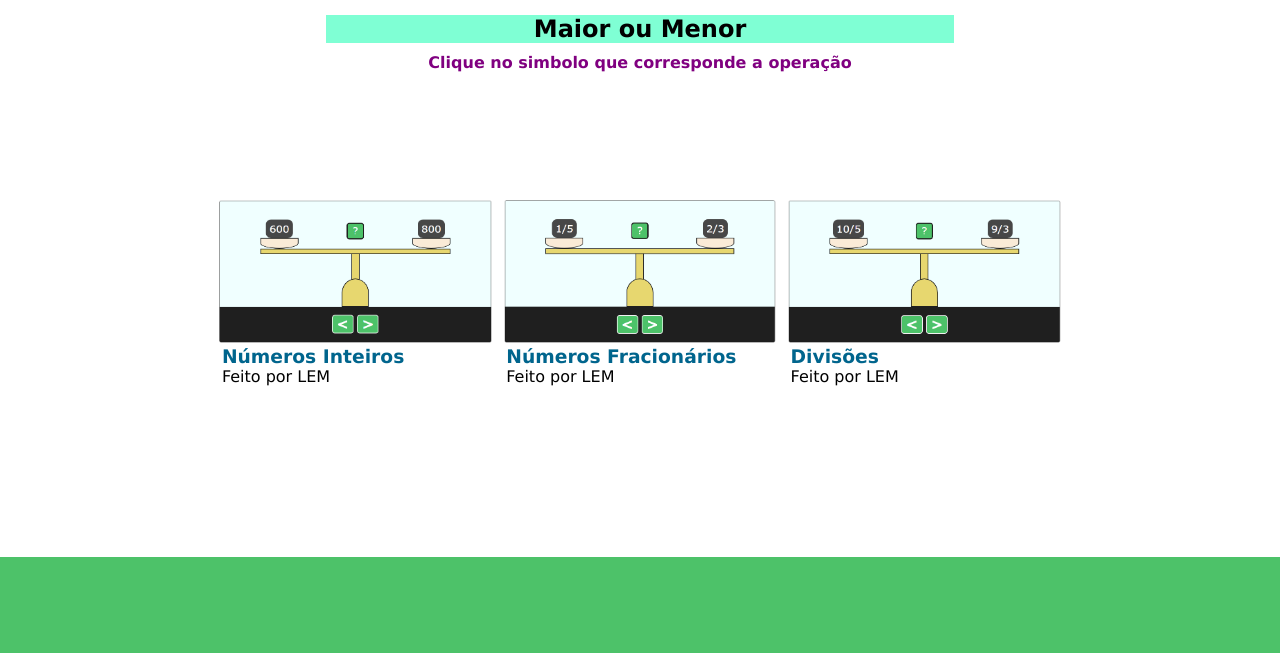
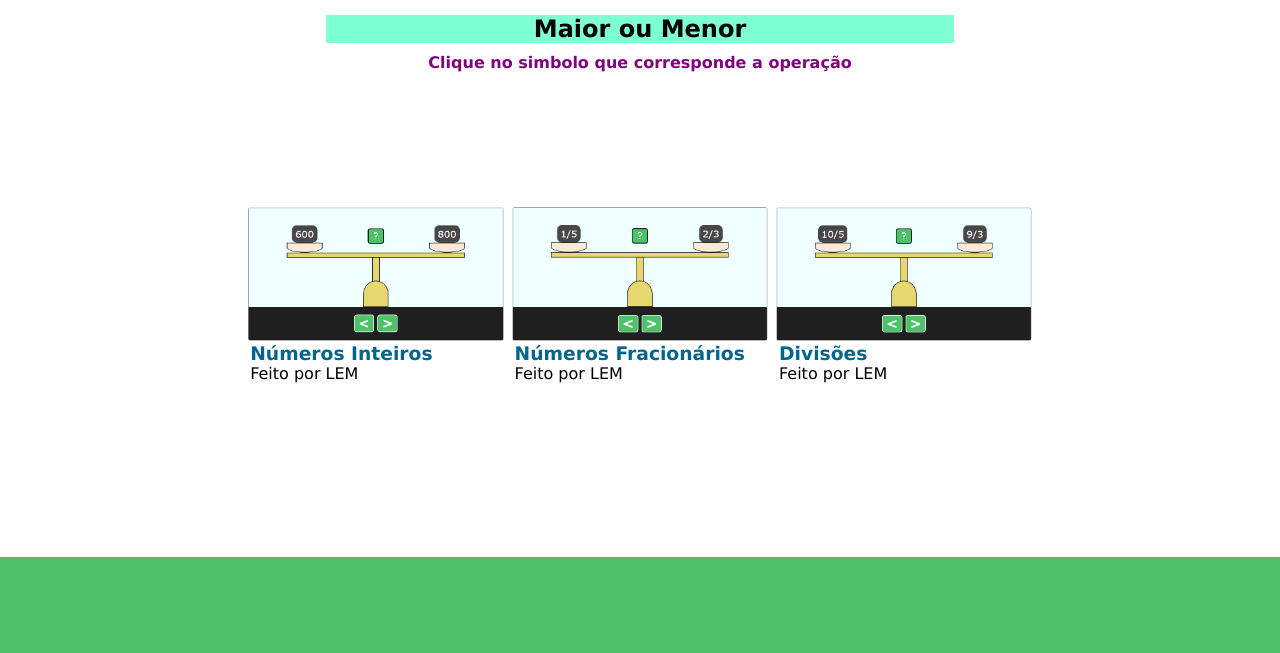
Before and after one commit to jonhybr/plataforma-site-jogos, a Node server app: page /maiormenor in a window 1280 px wide. Shown: the part 147-800 px from the top of the page. Run offline with Node 20, Linux system fonts and the light colour scheme.

Commit message:
pequena mudança maiores menores

```diff
--- a/css/maiormenor.css
+++ b/css/maiormenor.css
@@ -2,12 +2,13 @@
     width: 68%;
     height: 80%;
     display: flex;
-    justify-content: space-around;
+    justify-content: center;
+    gap: 1%;
     align-items: center;
     flex-wrap: wrap;
     .mm-div {
         aspect-ratio: 4/3;
-        width: 32%;
+        width: 30%;
         > figure {
             height: 70%;
             > a, img {
```
Also changed, not shown: css/abracaixa.css (+15 -9 lines), imagens/capas/caixas/provas_ifrs.PNG.
